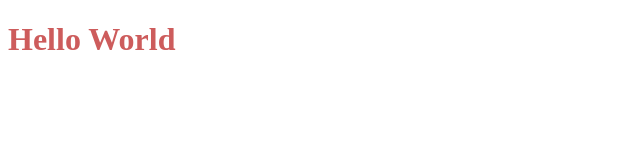
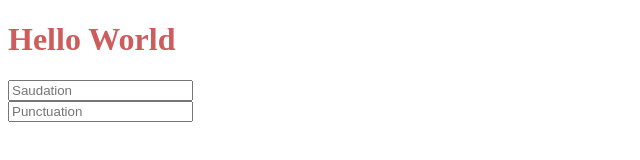
Before and after one commit to cmcmteixeira/react-boilerplate, a React app: page / in a window 1280 px wide. Shown: the whole page, without its empty margins (0-640 px from the left). Built offline with nearby package versions, Linux system fonts and the light colour scheme.

Commit message:
started using stores + events + events test

```diff
--- a/src/components/HelloWorld/HelloWorld.js
+++ b/src/components/HelloWorld/HelloWorld.js
@@ -2,13 +2,42 @@ import React from "react";
 import "./HelloWorld.scss";
 
 class HelloWorld extends React.Component {
-
     constructor(){
         super();
+        this.state = {
+            salutation : "Hello World",
+            punctuation: ""
+        }
+    }
+    handleChange(event) {
+        this.setState({salutation: event.target.value || 'Hello World'});
+    }
+    handleChangePunctuation(event){
+        this.setState({punctuation: event.target.value || ''});
     }
     render(){
-        return <div className="vo-reactEnv-helloWorld">
-            <h1>Hello World</h1>
+        return <div className="reactEnv-helloWorld">
+            <h1>{this.state.salutation} {this.state.punctuation}</h1>
+            <div>
+                <input
+                    val={this.state.salutation}
+                    placeholder="Saudation"
+                    name = "reactEnv-Salutation"
+                    className="reactEnv-Salutation"
+                    onChange={this.handleChange.bind(this)}
+                    />
+
+            </div>
+            <div>
+                <input
+                    val={this.state.punctuation}
+                    placeholder="Punctuation"
+                    name = "reactEnv-Punctuation"
+                    className="reactEnv-Punctuation"
+                    onChange={this.handleChangePunctuation.bind(this)}
+                    />
+            </div>
+
 
         </div>
     }
--- a/src/components/HelloWorld/HelloWorld.scss
+++ b/src/components/HelloWorld/HelloWorld.scss
@@ -1,4 +1,4 @@
-.vo-reactEnv-helloWorld{
+.reactEnv-helloWorld{
   h1{
     color: indianred;
   }
```
Also changed, not shown: package.json (+6 -3 lines), src/stores/HelloStore.js (added, +17 -0 lines), tests/unit/components/HelloWorld-test.js (+31 -3 lines).
